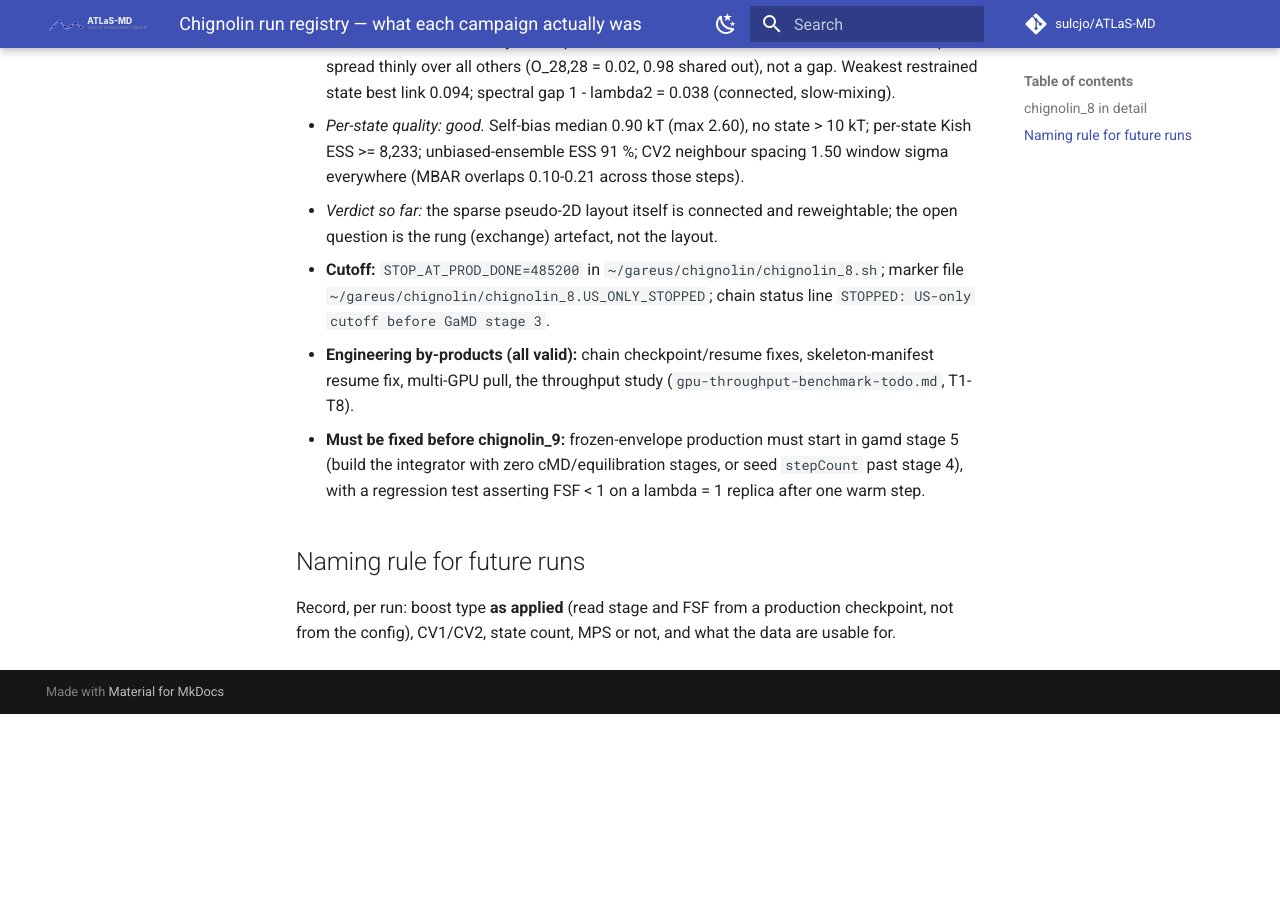
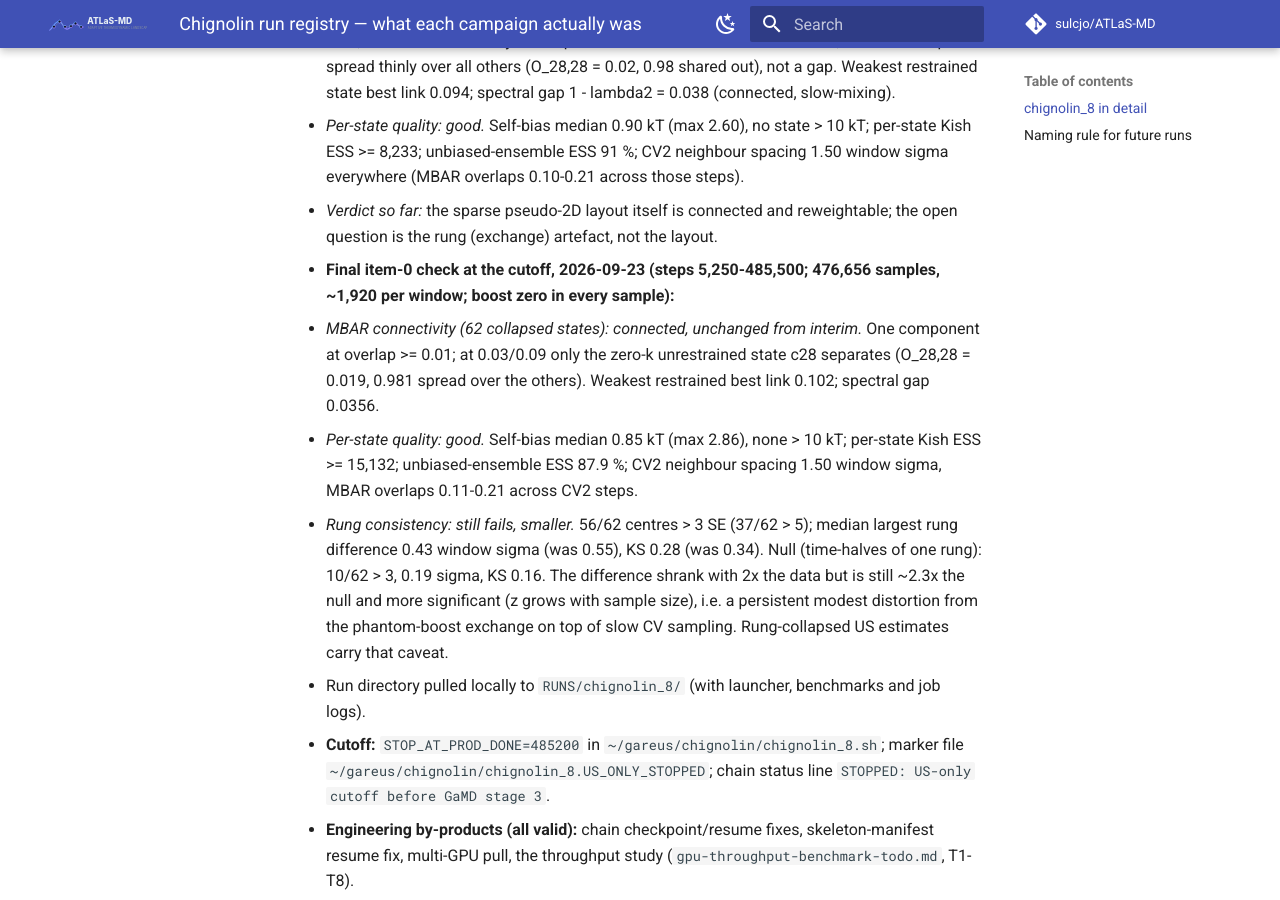
Before and after one commit to sulcjo/ATLaS-MD, an MkDocs documentation site: the page built from docs/atlas-md/developer/run-registry.md, in a window 1280 px wide and 900 px high, scrolled down 2493 px. Built offline with MkDocs 1.6.1 and Material for MkDocs 9.7.7, drawn with Linux system fonts in a browser that asks for light colours; comment, search, counter and statistics services are not loaded; before the commit the page ends 3207 px from its top, so only the background shows below that.

Commit message:
docs(chignolin_8): final item-0 check at the cutoff -- connected, reweightable, rung distortion persists
Co-Authored-By: Claude Opus 5.5 (1M context) <noreply@anthropic.com>
Claude-Session: https://claude.ai/code/session_01Q18y6iQis1EjQq7BsWvFeS

```diff
--- a/docs/atlas-md/developer/run-registry.md
+++ b/docs/atlas-md/developer/run-registry.md
@@ -47,6 +47,20 @@ plain umbrella sampling (the intended Pep-GaMD boost was never active).
     (MBAR overlaps 0.10-0.21 across those steps).
   - *Verdict so far:* the sparse pseudo-2D layout itself is connected and reweightable; the open
     question is the rung (exchange) artefact, not the layout.
+- **Final item-0 check at the cutoff, 2026-09-23 (steps 5,250-485,500; 476,656 samples, ~1,920 per
+  window; boost zero in every sample):**
+  - *MBAR connectivity (62 collapsed states): connected, unchanged from interim.* One component at
+    overlap >= 0.01; at 0.03/0.09 only the zero-k unrestrained state c28 separates (O_28,28 = 0.019,
+    0.981 spread over the others). Weakest restrained best link 0.102; spectral gap 0.0356.
+  - *Per-state quality: good.* Self-bias median 0.85 kT (max 2.86), none > 10 kT; per-state Kish ESS
+    >= 15,132; unbiased-ensemble ESS 87.9 %; CV2 neighbour spacing 1.50 window sigma, MBAR overlaps
+    0.11-0.21 across CV2 steps.
+  - *Rung consistency: still fails, smaller.* 56/62 centres > 3 SE (37/62 > 5); median largest rung
+    difference 0.43 window sigma (was 0.55), KS 0.28 (was 0.34). Null (time-halves of one rung):
+    10/62 > 3, 0.19 sigma, KS 0.16. The difference shrank with 2x the data but is still ~2.3x the null
+    and more significant (z grows with sample size), i.e. a persistent modest distortion from the
+    phantom-boost exchange on top of slow CV sampling. Rung-collapsed US estimates carry that caveat.
+  - Run directory pulled locally to `RUNS/chignolin_8/` (with launcher, benchmarks and job logs).
 - **Cutoff:** `STOP_AT_PROD_DONE=485200` in `~/gareus/chignolin/chignolin_8.sh`; marker file
   `~/gareus/chignolin/chignolin_8.US_ONLY_STOPPED`; chain status line
   `STOPPED: US-only cutoff before GaMD stage 3`.
```
